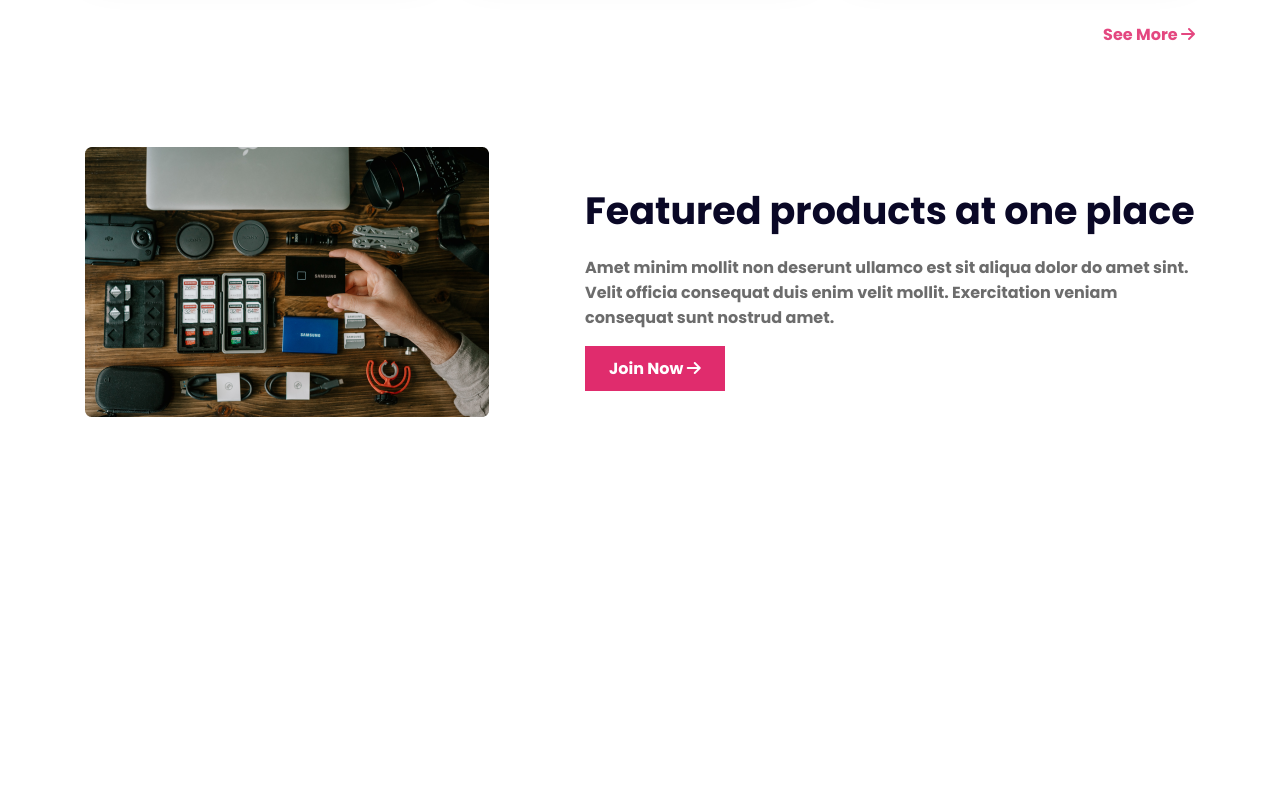
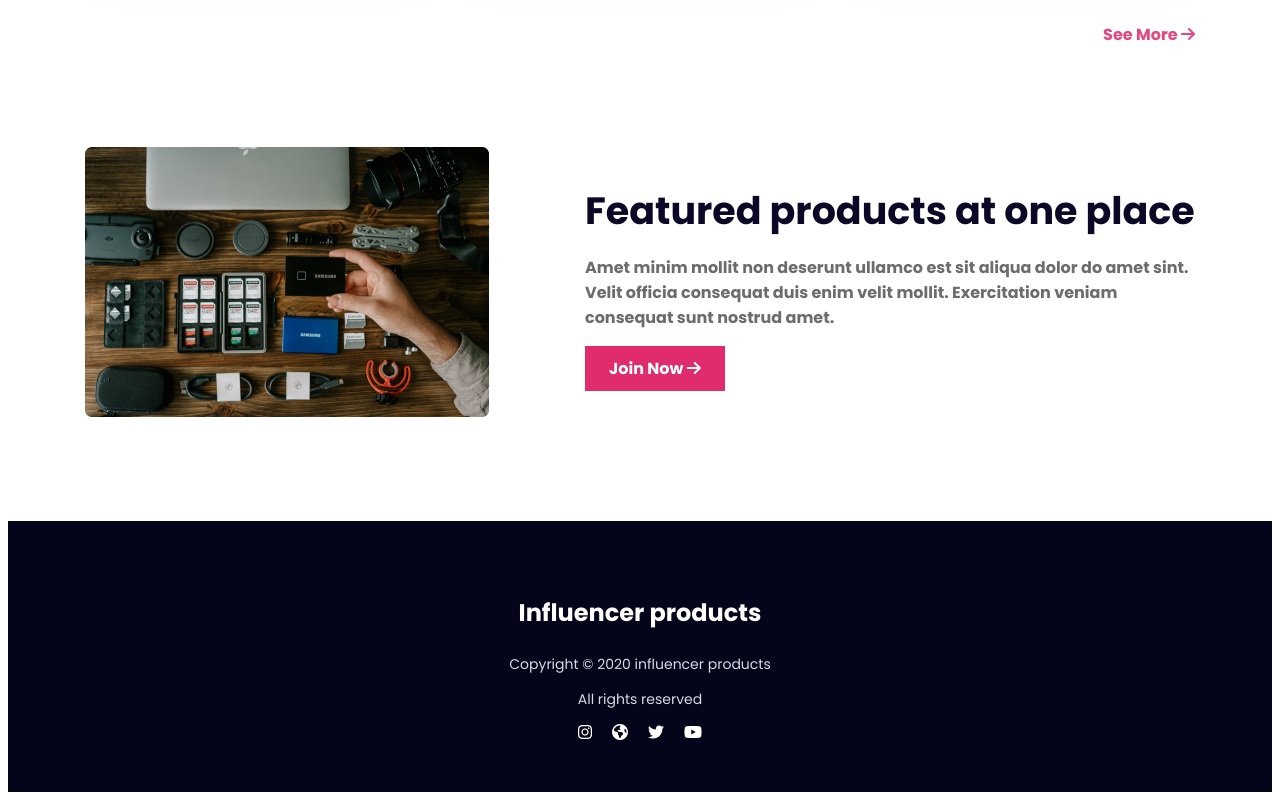
Before and after one commit to TawfiqueRian/influencer-gear-website, a plain HTML site: page index.html in a window 1280 px wide. Shown: the part 2525-3325 px from the top of the page. Before the commit the page ends 2954 px from the top, so only its background shows below. Drawn offline with Linux system fonts and the light colour scheme.

Commit message:
All done

```diff
--- a/index.html
+++ b/index.html
@@ -252,7 +252,17 @@
     </main>
 
     <footer>
-
+        <div class="footer-content">
+            <h3 class="footer-title poppins-bold">Influencer products</h3>
+            <p class="footer-des poppins-regular">Copyright © 2020  influencer products</p>
+            <p class="fd-2 poppins-regular">All rights reserved</p>
+            <div class="links">
+                <a href=""><i class="fa-brands fa-instagram"></i></a>
+                <a href=""><i class="fa-solid fa-earth-americas"></i></a>
+                <a href=""><i class="fa-brands fa-twitter"></i></a>
+                <a href=""><i class="fa-brands fa-youtube"></i></a>
+            </div>
+        </div>
     </footer>
 </body>
 </html>
--- a/styles/influencer.css
+++ b/styles/influencer.css
@@ -237,6 +237,33 @@ main > section{
     border-radius: 0px;
 }
 
+footer{
+    background-color: rgb(4, 4, 27);
+    margin-top: 100px;
+}
+
+.footer-content{
+    max-width: 262px;
+    margin: 0 auto;
+    padding: 50px 50px;
+    text-align: center;
+}
+
+.footer-title{
+    color: white;
+    font-size: 1.5rem;
+}
+
+.footer-des, .fd-2{
+    color: rgba(217, 219, 225, 1);
+    font-size: 0.875rem;
+}
+
+.links a{
+    text-decoration: none;
+    color: white;
+    margin: 0 8px 0 8px;
+}
 
 /* media query for small devices */
 
```
